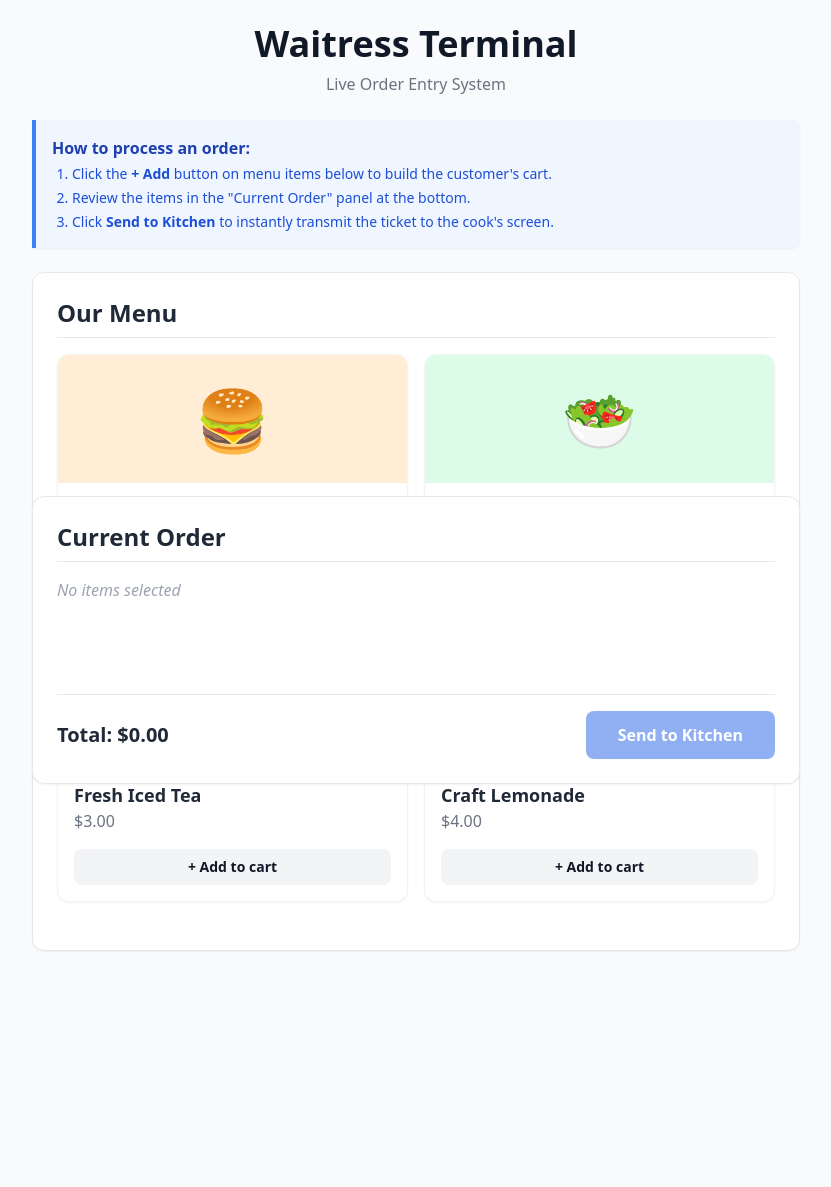
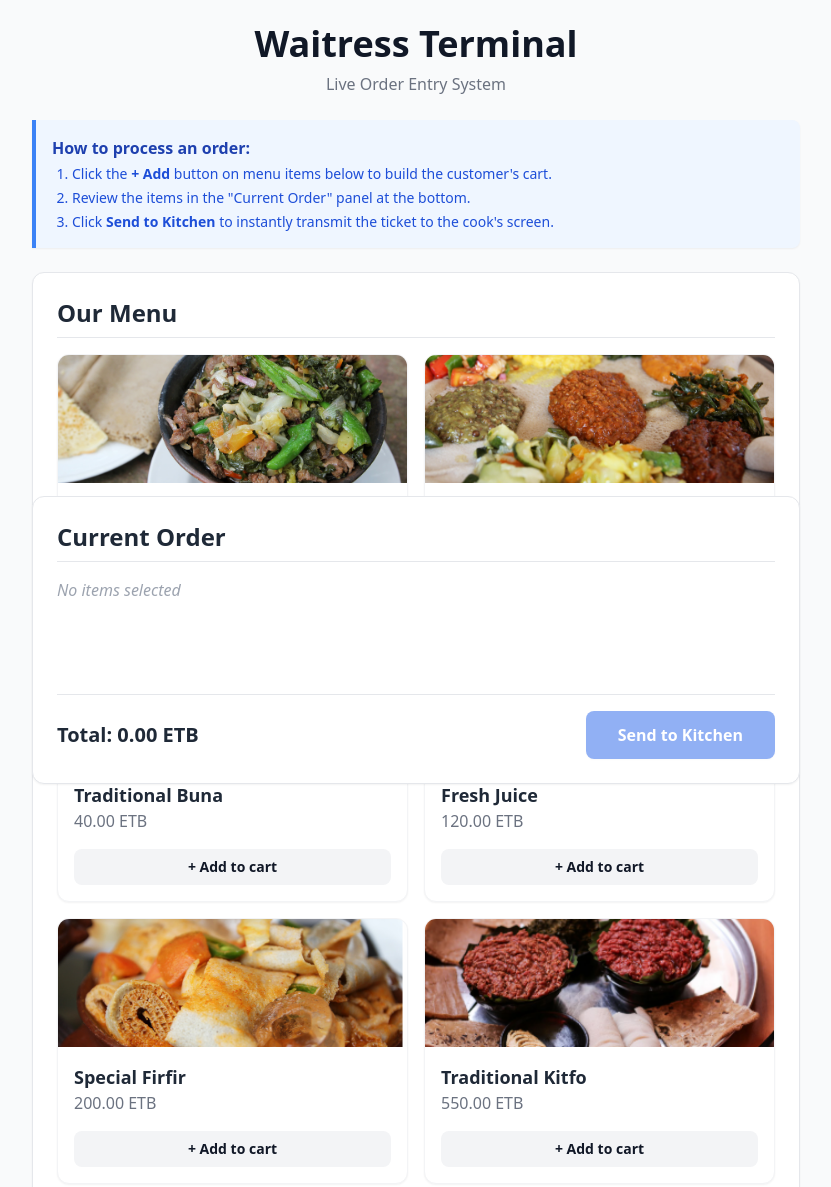
Before and after one commit to HarunSuleiman/AZ-Food, a website: page AI generated website/public/waitress.html in a window 1280 px wide. Shown: the top 1187 px of the page, without its empty margins (224-1055 px from the left). Drawn offline with nearby package versions, Linux system fonts and the light colour scheme; no server answers.

Commit message:
updating the images and the name of the food

```diff
--- a/AI generated website/public/waitress.html
+++ b/AI generated website/public/waitress.html
@@ -40,7 +40,9 @@
                     <p class="text-gray-400 italic">No items selected</p>
                 </div>
                 <div class="flex justify-between items-center border-t pt-4">
-                    <span class="text-xl font-bold">Total: $<span id="cart-total">0.00</span></span>
+                    <!-- Change from Total: $<span id="cart-total">0.00</span> -->
+<span class="text-xl font-bold">Total: <span id="cart-total">0.00</span> ETB</span>
+
                     <button onclick="sendToKitchen()" id="send-btn" class="bg-blue-600 hover:bg-blue-700 text-white font-bold py-3 px-8 rounded-lg transition-colors disabled:opacity-50 disabled:cursor-not-allowed shadow-sm" disabled>
                         Send to Kitchen
                     </button>
@@ -53,29 +55,34 @@
         const socket = io(); // Connect to Node.js server
         let currentCart = [];
 
-        // Using robust emojis instead of external images
     const menuItems = [
-            { id: 1, name: "Classic Cheeseburger", price: 12, emoji: "🍔", color: "bg-orange-100" },
-            { id: 2, name: "Grilled Chicken Bowl", price: 10, emoji: "🥗", color: "bg-green-100" },
-            { id: 3, name: "Fresh Iced Tea", price: 3, emoji: "🧊", color: "bg-amber-100" },
-            { id: 4, name: "Craft Lemonade", price: 4, emoji: "🍋", color: "bg-yellow-100" }
+  { id: 1, name: "Special Tibs", price: 450, image: "/images/tibs.png", color: "bg-orange-100" },
+  { id: 2, name: "Beyaynetu Platter", price: 250, image: "/images/beyaynet.png", color: "bg-green-100" },
+  { id: 3, name: "Traditional Buna", price: 40, image: "/images/buna.png", color: "bg-amber-100" },
+  { id: 4, name: "Fresh Juice", price: 120, image: "/images/juice.png", color: "bg-yellow-100" },
+  { id: 5, name: "Special Firfir", price: 200, image: "/images/firfir.png", color: "bg-red-100" },
+  { id: 6, name: "Traditional Kitfo", price: 550, image: "/images/kitfo.png", color: "bg-rose-100" },
+  { id: 7, name: "Delicious Shiro", price: 180, image: "/images/shiro.png", color: "bg-yellow-50" }
 ];
+
+
 
         const menuContainer = document.getElementById('menu-container');
         const cartItemsEl = document.getElementById('cart-items');
         const cartTotalEl = document.getElementById('cart-total');
         const sendBtnEl = document.getElementById('send-btn');
 
-        // Render the Menu with Emoji Graphics
+        // Render the Menu with Images instead of Emojis
+       // Render the Menu with Birr Pricing
 menuItems.forEach(item => {
   menuContainer.innerHTML += `
     <div class="bg-white rounded-xl shadow-sm border border-gray-100 overflow-hidden flex flex-col hover:shadow-md transition-shadow">
-                    <div class="${item.color} w-full h-32 flex items-center justify-center text-6xl">
-                        ${item.emoji}
+      <div class="w-full h-32 flex items-center justify-center overflow-hidden bg-gray-100">
+        <img src="${item.image}" alt="${item.name}" class="w-full h-full object-cover">
       </div>
       <div class="p-4 flex flex-col flex-grow">
         <h4 class="font-bold text-gray-800 text-lg">${item.name}</h4>
-                        <p class="text-gray-500 mb-4 font-medium">$${item.price.toFixed(2)}</p>
+        <p class="text-gray-500 mb-4 font-medium">${item.price.toFixed(2)} ETB</p>
         <button onclick="addToCart(${item.id})" class="mt-auto bg-gray-100 hover:bg-gray-200 text-gray-900 font-bold py-2 px-4 rounded-lg transition-colors text-sm">
           + Add to cart
         </button>
@@ -84,6 +91,8 @@
   `;
 });
 
+
+        // Render the Cart with Small Image Thumbnails instead of Emojis
         function renderCart() {
             cartItemsEl.innerHTML = '';
             let total = 0;
@@ -100,14 +109,18 @@
   total += item.price;
   cartItemsEl.innerHTML += `
     <div class="flex justify-between items-center text-sm py-2 border-b border-gray-50 last:border-0">
-                        <span class="font-medium text-gray-700">${item.emoji} ${item.name}</span>
+      <span class="font-medium text-gray-700 flex items-center gap-2">
+        <img src="${item.image}" alt="" class="w-6 h-6 rounded-md object-cover">
+        ${item.name}
+      </span>
       <div class="flex items-center gap-4">
-                            <span class="text-gray-600 font-semibold">$${item.price.toFixed(2)}</span>
+        <span class="text-gray-600 font-semibold">${item.price.toFixed(2)} ETB</span>
         <button onclick="removeFromCart(${index})" class="text-red-400 hover:text-red-600 font-bold text-lg leading-none" title="Remove">&times;</button>
       </div>
     </div>
   `;
 });
+
             cartTotalEl.innerText = total.toFixed(2);
         }
 
```
Also changed, not shown: AI generated website/public/images/beyaynet.png (added), AI generated website/public/images/buna.png (added), AI generated website/public/images/firfir.png (added), AI generated website/public/images/juice.png (added), AI generated website/public/images/kitfo.png (added), AI generated website/public/images/shiro.png (added), AI generated website/public/images/tibs.png (added). Lines whose indentation alone changed are shown as unchanged.
